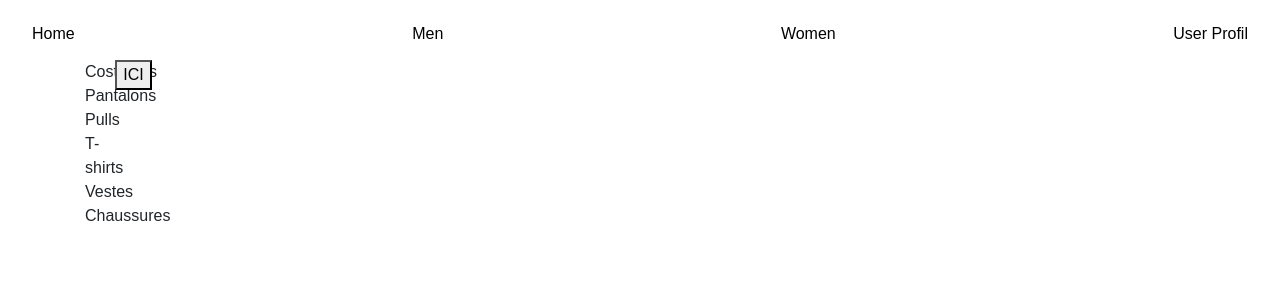
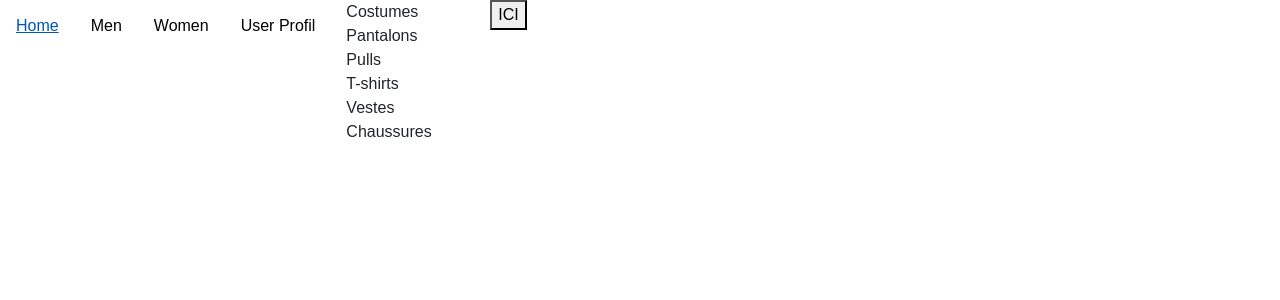
Before and after one commit to coding-9/e-commerce, a React (Create React App) app: page /product in a window 1280 px wide. Shown: the top 300 px of the page. Built offline with nearby package versions, Linux system fonts and the light colour scheme.

Commit message:
Navbar modifications

```diff
--- a/src/components/Navbar/Navbar.jsx
+++ b/src/components/Navbar/Navbar.jsx
@@ -12,14 +12,14 @@ import Products from '../pages/ProductsPage'
 
     return (
 
-        <div class="navbar">
+        <div class="navigation">
             <NavLink activeClassName="activeNavLink" to="/">Home</NavLink>
-            <div class="dropdown">
+            <div class="drop">
                 <button to="/product" class="dropbtn">Men
                     <i class="fa fa-caret-down"></i>
                 </button>
-                <div class="dropdown-content">
-                    <div class=" dropdown-content row">
+                <div class="drop-content">
+                    <div class=" drop-content rows">
                         <div class="column">
                             <h3>Vêtements</h3>
                             <NavLink activeClassName="activeNavLink" to="/product/pull">Pulls & Sweats</NavLink>
@@ -38,12 +38,12 @@ import Products from '../pages/ProductsPage'
                     </div>
                 </div>
             </div>
-            <div class="dropdown">
+            <div class="drop">
                 <button class="dropbtn">Women
                     <i class="fa fa-caret-down"></i>
                 </button>
-                <div class="dropdown-content">
-                    <div class=" dropdown-content row">
+                <div class="drop-content">
+                    <div class=" drop-content rows">
                         <div class="column">
                             <h3>Vêtements</h3>
                             <NavLink activeClassName="activeNavLink" to="/product/pull">Pulls & Sweats</NavLink>
--- a/src/css/navBar.css
+++ b/src/css/navBar.css
@@ -1,12 +1,12 @@
 /* Navbar container */
-.navbar {
+.navigation {
   overflow: hidden;
   background-color: white;
   font-family: Arial;
 }
 
 /* Links inside the navbar */
-.navbar a {
+.navigation a {
   float: left;
   font-size: 16px;
   color: black;
@@ -15,14 +15,14 @@
   text-decoration: none;
 }
 
-/* The dropdown container */
-.dropdown {
+/* The drop container */
+.drop {
   float: left;
   overflow: hidden;
 }
 
-/* Dropdown button */
-.dropdown .dropbtn {
+/* drop button */
+.drop .dropbtn {
   font-size: 16px;
   border: none;
   outline: none;
@@ -34,8 +34,8 @@
 }
 
 
-/* Dropdown content  */
-.dropdown-content {
+/* drop content  */
+.drop-content {
   display: none;
   position: absolute;
   background-color: #f9f9f9;
@@ -46,14 +46,14 @@
 }
 
 /* Mega Menu header, if needed */
-.dropdown-content .header {
+.drop-content .header {
   background: red;
   padding: 16px;
   color: white;
 }
 
-/* Show the dropdown menu on hover */
-.dropdown:hover .dropdown-content {
+/* Show the drop menu on hover */
+.drop:hover .drop-content {
   display: block;
   width: 60%;
 
@@ -83,7 +83,7 @@
 }
 
 /* Clear floats after the columns */
-.row:after {
+.rows:after {
   content: "";
   display: table;
   clear: both;
```
